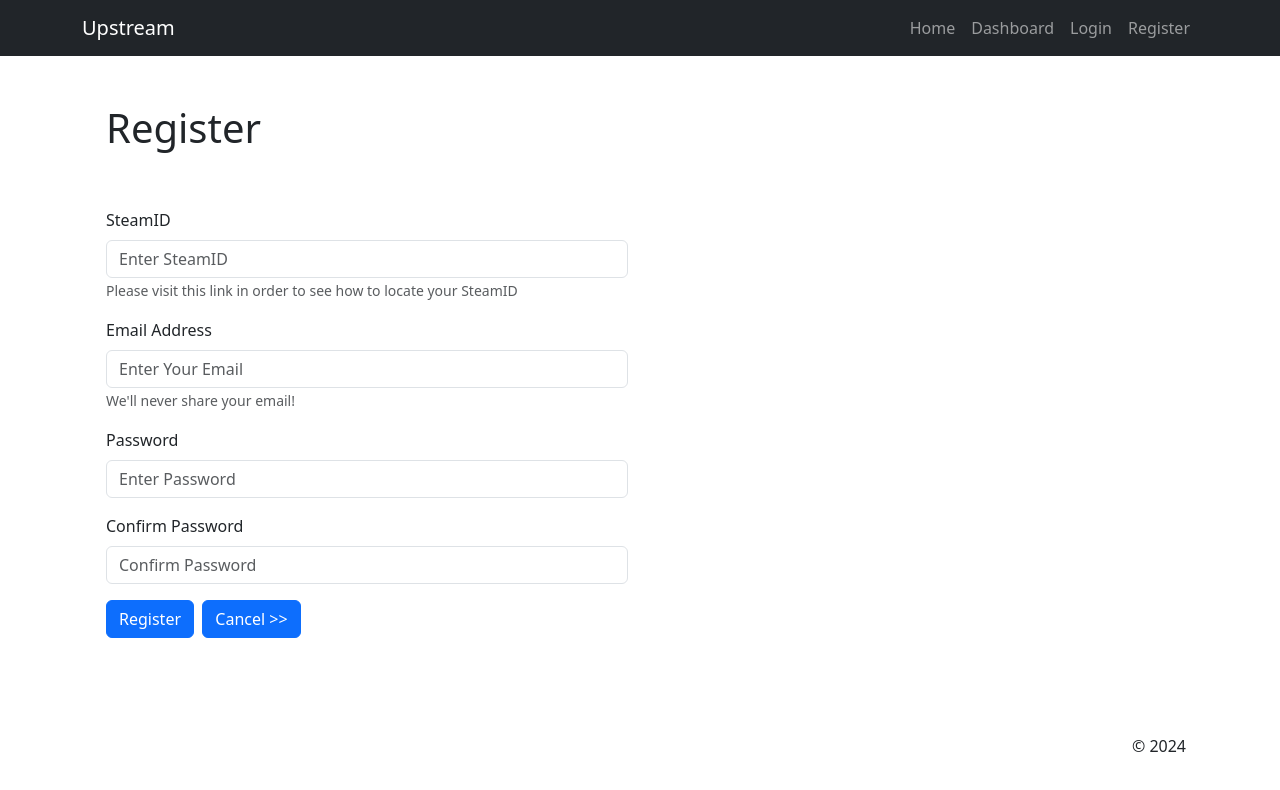
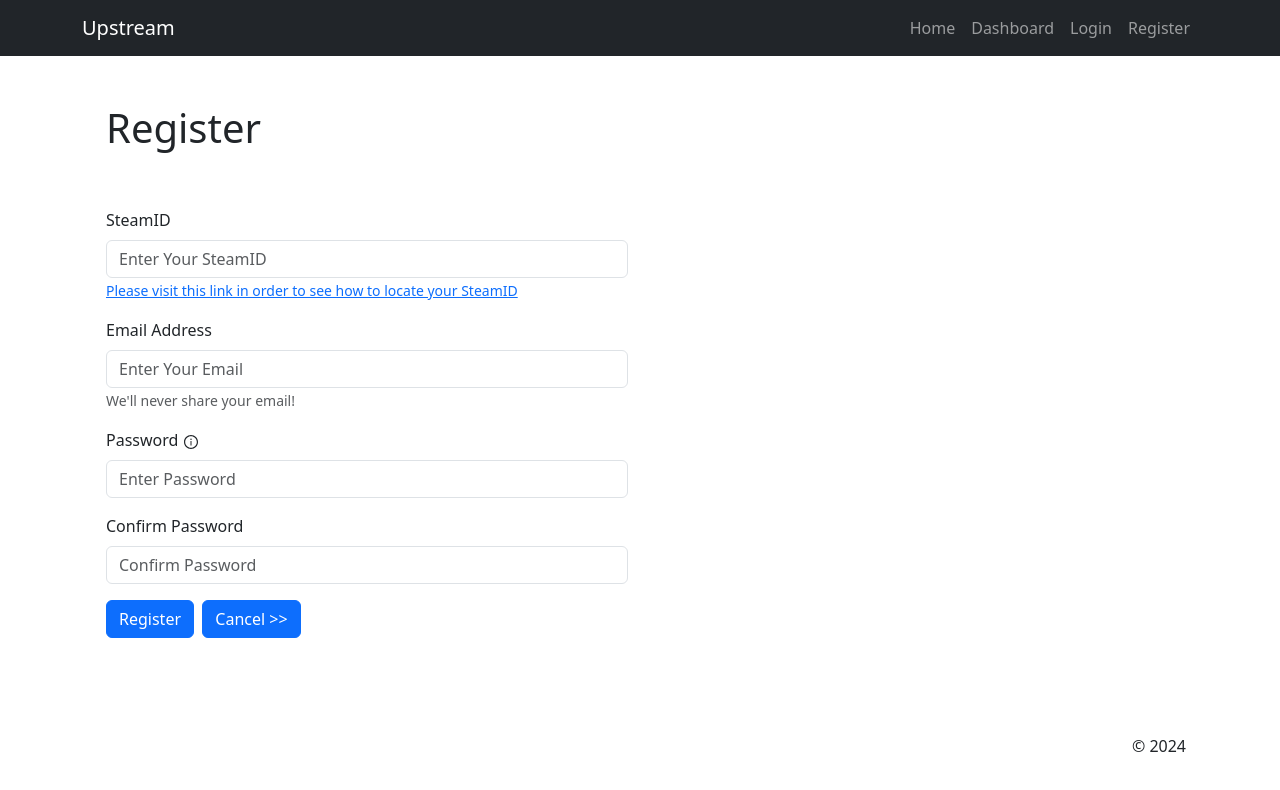
Before and after one commit to flaviovelecela/upstream.react, a React (Create React App) app: page /register in a window 1280 px wide. Shown: the top 790 px of the page. Built offline with nearby package versions, Linux system fonts and the light colour scheme; what aws-amplify would draw is missing.

Commit message:
added tooltip functionality

```diff
--- a/amplify/team-provider-info.json
+++ b/amplify/team-provider-info.json
@@ -61,7 +61,8 @@
           "userPoolName": "Upstream-Auth",
           "webClientId": "5ibvndafnn5addkmlfnqdqf1m7",
           "nativeClientId": "5ibvndafnn5addkmlfnqdqf1m7"
-        }
+        },
+        "upstreamreact72fbb936": {}
       }
     }
   },
--- a/package.json
+++ b/package.json
@@ -12,6 +12,7 @@
     "react": "^18.2.0",
     "react-bootstrap": "^2.10.1",
     "react-dom": "^18.2.0",
+    "react-icons": "^5.0.1",
     "react-router-dom": "^6.22.0",
     "react-scripts": "5.0.1",
     "web-vitals": "^2.1.4"
--- a/src/Components/Auth/RegisterPage.js
+++ b/src/Components/Auth/RegisterPage.js
@@ -3,6 +3,7 @@ import { useNavigate } from "react-router-dom";
 import { Container, Row, Col, Form, Button } from 'react-bootstrap';
 import { signUp, confirmSignUp } from 'aws-amplify/auth';
 import { Link } from "react-router-dom";
+import Tooltip from "../Tooltips/Tooltip";
 
 async function handleSignUp({ SteamID, password, email }, setFormState) {
     try {
@@ -86,9 +87,9 @@ function RegisterPage() {
 
                         <Form.Group className="mb-3" controlId="SteamID">
                             <Form.Label>SteamID</Form.Label>
-                            <Form.Control type="text" placeholder="Enter SteamID" value={formState.SteamID} onChange={setFormValue('SteamID')} />
+                            <Form.Control type="text" placeholder="Enter Your SteamID" value={formState.SteamID} onChange={setFormValue('SteamID')} />
                             <Form.Text className='text-muted'>
-                                Please visit this link in order to see how to locate your SteamID
+                                <a href="https://www.ubisoft.com/en-gb/help/account/article/finding-your-steam-id/000060565#:~:text=In%20the%20Steam%20desktop%20application,right%20corner%20of%20the%20screen.&text=Select%20''Account%20details''.&text=Your%20Steam%20ID%20can%20be%20found%20below%20your%20Steam%20username." target="_blank">Please visit this link in order to see how to locate your SteamID</a>
                             </Form.Text>
                         </Form.Group>
 
@@ -101,7 +102,7 @@ function RegisterPage() {
                         </Form.Group>
 
                         <Form.Group className="mb-3" controlId="formPassword">
-                            <Form.Label>Password</Form.Label>
+                            <Form.Label><div style={{ position: 'relative', display: 'flex', alignItems: 'center' }}>Password <Tooltip /></div></Form.Label>
                             <Form.Control type="password" minLength="8" placeholder="Enter Password" value={formState.password} onChange={setFormValue('password')} />
                         </Form.Group>
 
--- a/src/Components/Home/HomePage.js
+++ b/src/Components/Home/HomePage.js
@@ -5,16 +5,6 @@ import Row from 'react-bootstrap/Row';
 import Col from 'react-bootstrap/Col';
 import Image from 'react-bootstrap/Image';
 import Button from 'react-bootstrap/Button';
-
-import { signOut } from 'aws-amplify/auth';
-
-async function handleSignOut() {
-    try {
-      await signOut({ global: true });
-    } catch (error) {
-      console.log('error signing out: ', error);
-    }
-  }
 
 function HomePage() {
     return(
--- /dev/null
+++ b/src/Components/Tooltips/Tooltip.css
@@ -0,0 +1,5 @@
+.tooltip-list-item::before {
+    content: '•';
+    display: inline-block;
+    width: 20px;
+  }
--- /dev/null
+++ b/src/Components/Tooltips/Tooltip.js
@@ -0,0 +1,44 @@
+import './Tooltip.css';
+import React, { useState } from "react";
+import { AiOutlineInfoCircle } from 'react-icons/ai';
+
+function Tooltip() {
+    const [isHovering, setIsHovering] = useState(false);
+
+    const listItems = ['The password requirements are as follows:', 'At least 8 characters', '1 Uppercase letter', '1 Lowercase Letter', '1 Number', '1 Symbol'];
+
+    return (
+        <div style={{ position: 'relative', display: 'inline-block' }}>
+            <div
+                onMouseEnter={() => setIsHovering(true)}
+                onMouseLeave={() => setIsHovering(false)}
+                style={{ cursor: 'pointer' }}
+            >
+                <span style={{ padding: '5px' }}><AiOutlineInfoCircle /></span>
+            </div>
+
+            {isHovering && (
+                <div style={{
+                    position: 'absolute',
+                    left: '100%',
+                    top: 0,
+                    border: '1px solid black',
+                    padding: '10px',
+                    backgroundColor: 'white',
+                    zIndex: 1000,
+                    minWidth: '200px',
+                }}>
+                    <div onMouseEnter={() => setIsHovering(true)} onMouseLeave={() => setIsHovering(false)}>
+                        {listItems.map((item, index) => (
+                            <div key={index} className={index !== 0 ? 'tooltip-list-item' : ''}>
+                                {item}
+                            </div>
+                        ))}
+                    </div>
+                </div>
+            )}
+        </div>
+    );
+}
+
+export default Tooltip;
```
Also changed, not shown: 2 other files (tests, documents, lock files or other folders).
